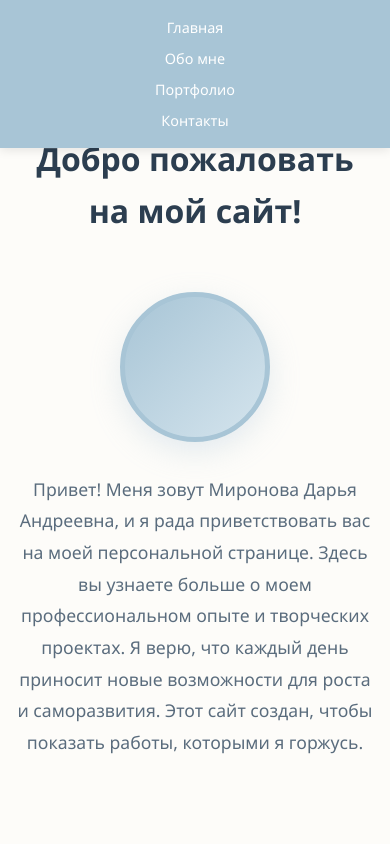
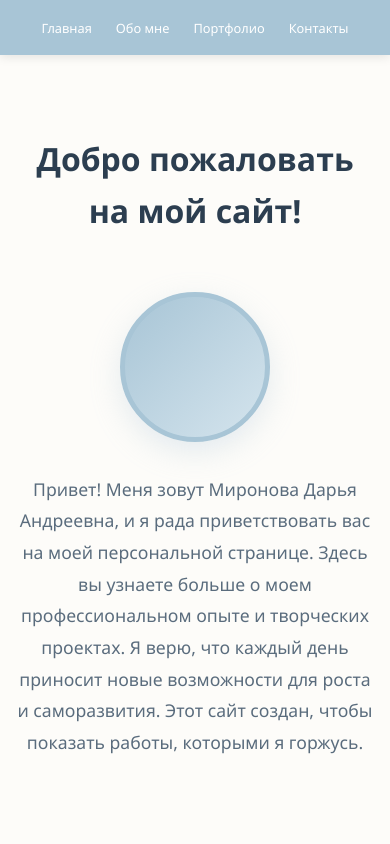
Before and after one commit to mironovadasha/website, a plain HTML site: page index.html in a window 390 px wide. Shown: the top 844 px of the page. Drawn offline with Linux system fonts and the light colour scheme.

Commit message:
Update index.html

```diff
--- a/index.html
+++ b/index.html
@@ -370,19 +370,20 @@ nav ul {
             }
         }
 
-        @media (max-width: 480px) {
-            nav ul {
-                flex-direction: column;
-                align-items: center;
-                gap: 0.5rem;
-            }
+@media (max-width: 480px) {
+    nav ul {
+        flex-direction: row;
+        justify-content: center;
+        gap: 0.3rem;
+        padding: 0 0.5rem;
+        flex-wrap: nowrap;
+    }
 
-            .contact-info a,
-            .contact-info span {
-                display: block;
-                margin: 0.5rem 0;
-            }
-        }
+    nav a {
+        font-size: 0.8rem;
+        padding: 0.4rem 0.6rem;
+    }
+}
     </style>
 </head>
 <body>
```
